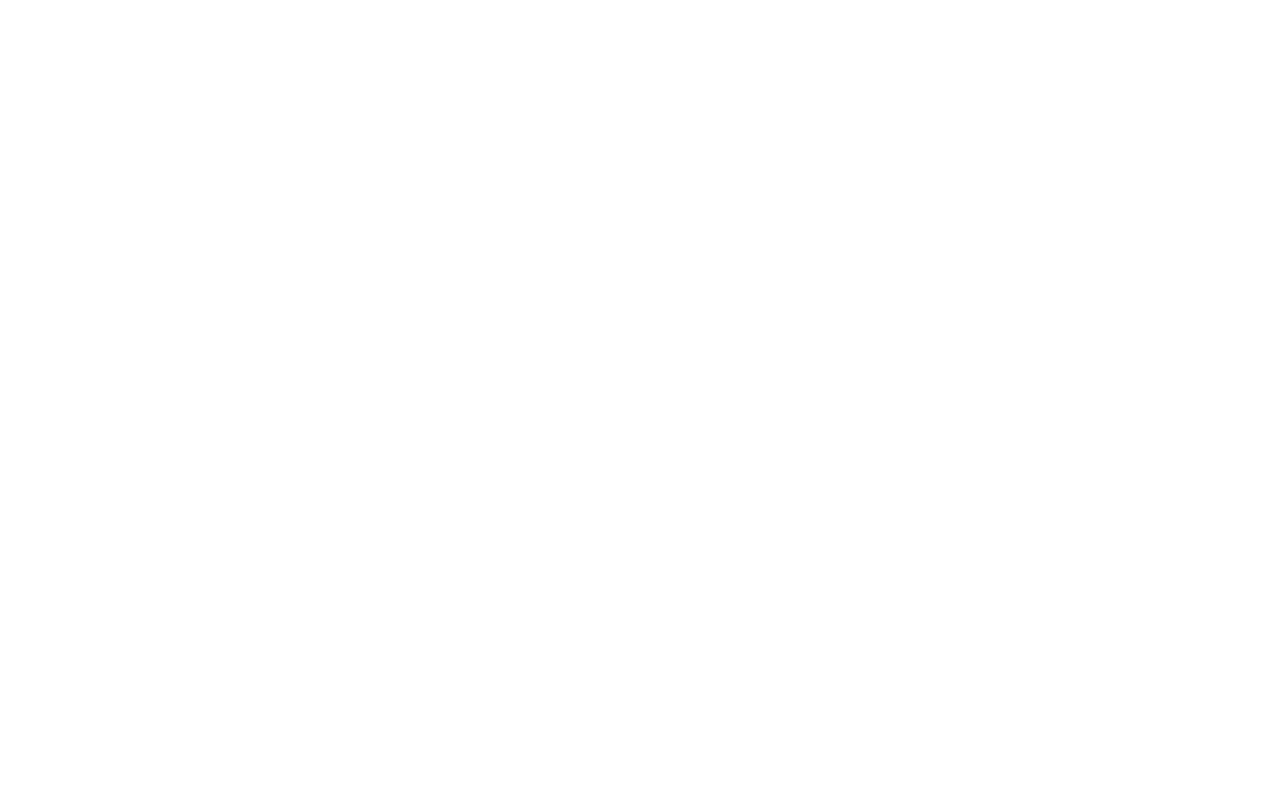
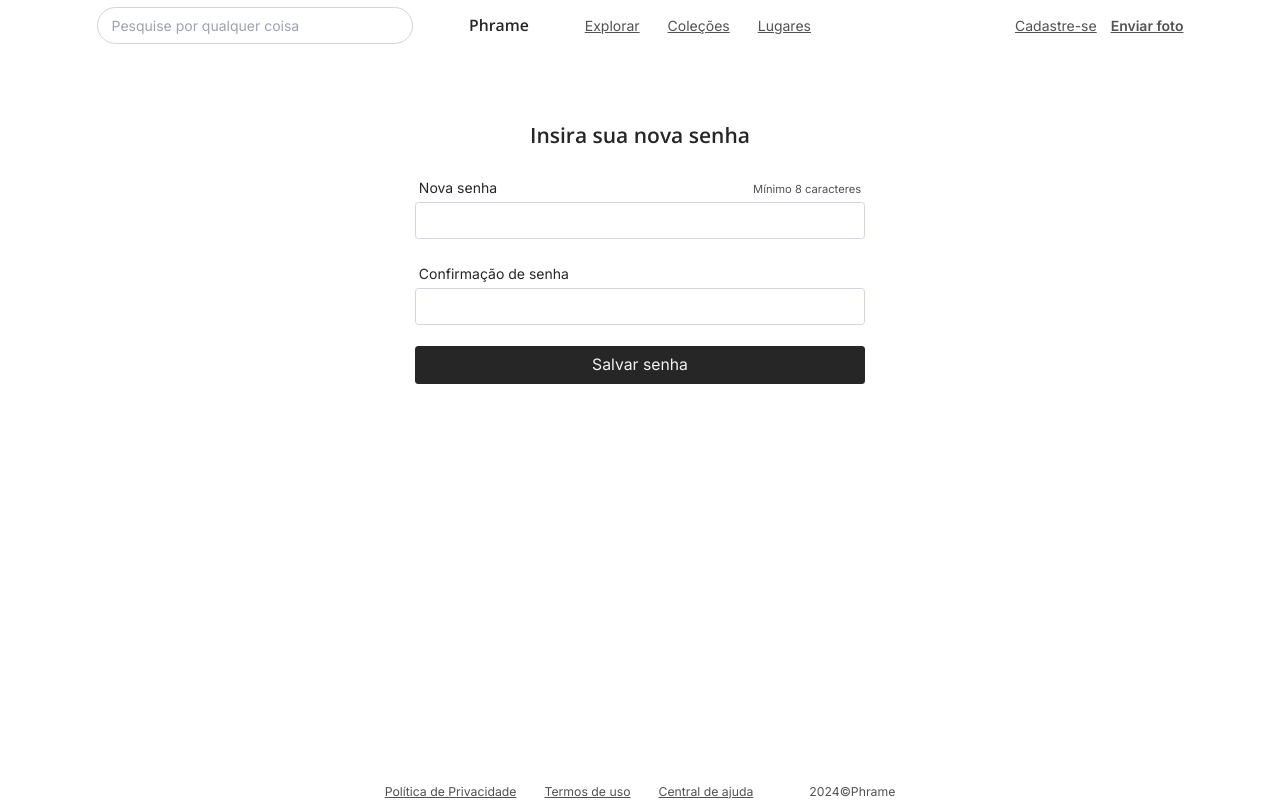
Before and after one commit to Fe-lipe-Alves/phame-frontend, a Vue app: page /password-reset in a window 1280 px wide. Before the commit this address had no page. Built offline with nearby package versions, Linux system fonts and the light colour scheme.

Commit message:
Integrando Reset de Senha com backend

```diff
--- a/src/components/authentication/FormForgotPassword.vue
+++ b/src/components/authentication/FormForgotPassword.vue
@@ -2,25 +2,69 @@
 import TitlePage from '@/components/components/TitlePage.vue'
 import ButtonPrimary from '@/components/components/ButtonPrimary.vue'
 import InputWithLabel from '@/components/components/InputWithLabel.vue'
+import { Form } from '@/support/form/Form'
+import backend from '@/services/backend/backend'
+import router from '@/router'
+import { ref } from 'vue'
+
+const form = new Form({
+  email: ''
+})
+
+const error = ref('')
+const success = ref('')
+
+function submit() {
+  form
+    .onSuccess((response) => {
+      success.value = response.message
+    })
+    .onFail(() => {
+      error.value = 'Ocorreu um erro. Tente novamente.'
+    })
+    .send(backend.forgotPassword)
+}
 </script>
 
 <template>
   <main class="w-full lg:w-5/12 bg-white p-8 lg:p-12 lg:rounded-2xl">
     <div class="my-8 text-center">
       <TitlePage>Esqueceu sua senha?</TitlePage>
+
       <p>
         Enviaremos um e-mail com um link de redefinição de senha. Informe o endereço de e-mail
         associado à sua conta.
       </p>
     </div>
 
-    <form class="flex flex-col gap-6">
-      <InputWithLabel id="email" label="E-mail" type="email" />
+    <form class="flex flex-col gap-6" @submit.prevent="submit">
+      <InputWithLabel
+        v-model="form.fields.email"
+        id="email"
+        label="E-mail"
+        type="email"
+        :error="form.errors.email"
+        required
+      />
 
       <div>
-        <ButtonPrimary>Enviar link</ButtonPrimary>
+        <ButtonPrimary :disabled="form.processing.value">Enviar link</ButtonPrimary>
       </div>
     </form>
+
+    <div
+      v-if="error"
+      class="text-red-700 bg-red-100 border border-red-300 rounded flex items-center justify-center p-1 mt-2"
+    >
+      <small>{{ error }}</small>
+    </div>
+
+    <div
+      v-if="success"
+      class="text-green-700 bg-green-100 border border-green-300 rounded flex items-center justify-center p-1 mt-2"
+    >
+      <small>{{ success }}</small>
+    </div>
   </main>
 </template>
 
--- a/src/components/authentication/FormRedefinePassword.vue
+++ b/src/components/authentication/FormRedefinePassword.vue
@@ -3,6 +3,37 @@ import TitlePage from '@/components/components/TitlePage.vue'
 import ButtonPrimary from '@/components/components/ButtonPrimary.vue'
 import InputBase from '@/components/base/InputBase.vue'
 import LabelBase from '@/components/base/LabelBase.vue'
+import InputWithLabel from '@/components/components/InputWithLabel.vue'
+import { Form } from '@/support/form/Form'
+import InputFeedback from '@/components/components/InputFeedback.vue'
+import { useRoute } from 'vue-router'
+import { onMounted, ref } from 'vue'
+import backend from '@/services/backend/backend'
+import router from '@/router'
+
+const route = useRoute()
+
+const form = new Form({
+  token: route.query?.token,
+  email: route.query?.email,
+  password: '',
+  password_confirmation: ''
+})
+
+const error = ref('')
+
+function submit() {
+  console.log(form)
+
+  form
+    .onSuccess((response) => {
+      router.push({name: 'login'})
+    })
+    .onFail(() => {
+      error.value = 'Ocorreu um erro. Tente novamente.'
+    })
+    .send(backend.resetPassword)
+}
 </script>
 
 <template>
@@ -11,14 +42,29 @@ import LabelBase from '@/components/base/LabelBase.vue'
       <TitlePage>Insira sua nova senha</TitlePage>
     </div>
 
-    <form class="flex flex-col gap-6">
+    <div
+      v-if="error"
+      class="text-red-700 bg-red-100 border border-red-300 rounded flex items-center justify-center p-1 mt-2"
+    >
+      <small>{{ error }}</small>
+    </div>
+
+    <form class="flex flex-col gap-6" @submit.prevent="submit">
       <div class="flex flex-col gap-1">
         <div class="flex justify-between items-baseline">
           <LabelBase for="password">Nova senha</LabelBase>
           <small class="mr-1 text-granite-gray">Mínimo 8 caracteres</small>
         </div>
-        <InputBase id="password" type="password" />
+        <InputBase id="password" type="password" v-model="form.fields.password" />
+        <InputFeedback type="danger" :message="form.errors.password" />
       </div>
+
+      <InputWithLabel
+        v-model="form.fields.password_confirmation"
+        id="password_confirmation"
+        type="password"
+        label="Confirmação de senha"
+      />
 
       <div>
         <ButtonPrimary>Salvar senha</ButtonPrimary>
--- a/src/components/components/ButtonPrimary.vue
+++ b/src/components/components/ButtonPrimary.vue
@@ -3,7 +3,7 @@
 </script>
 
 <template>
-  <button class="w-full bg-raisin-black hover:bg-smoky-black rounded text-anti-flash-white text-lg py-2">
+  <button class="w-full bg-raisin-black hover:bg-smoky-black rounded text-anti-flash-white text-lg py-2 disabled:opacity-50">
     <slot></slot>
   </button>
 </template>
--- a/src/components/components/InputWithLabel.vue
+++ b/src/components/components/InputWithLabel.vue
@@ -11,6 +11,10 @@ interface Props {
   success?: string[]
 }
 
+defineOptions({
+  inheritAttrs: false
+})
+
 withDefaults(defineProps<Props>(), {
   type: 'text',
 })
@@ -21,7 +25,7 @@ const model = defineModel()
 <template>
   <div class="flex flex-col gap-1">
     <LabelBase :for="id">{{ label }}</LabelBase>
-    <InputBase v-model="model" :id="id" :type="type" />
+    <InputBase v-model="model" v-bind="$attrs" :id="id" :type="type" />
     <InputFeedback type="danger" :message="error" v-if="error" />
     <InputFeedback type="success" :message="success" v-if="success" />
   </div>
--- a/src/router/authentication.ts
+++ b/src/router/authentication.ts
@@ -24,5 +24,10 @@ export const authentication: Readonly<RouteRecordRaw[]> = [
     path: '/redefine-password',
     name: 'redefine-password',
     component: RedefinePasswordView
+  },
+  {
+    path: '/password-reset',
+    name: 'password-reset',
+    component: RedefinePasswordView
   }
 ]
--- a/src/services/backend/backend.ts
+++ b/src/services/backend/backend.ts
@@ -2,6 +2,13 @@ import request from '@/services/backend/request'
 import  backend from '@/services/backend/backend'
 
 // const controllers: { [k in keyof backend]: { controller: AbortController; sending: boolean } } = {}
+
+async function forgotPassword(input: any) {
+  await request('/sanctum/csrf-cookie').get()
+
+  const { data } = await request('/forgot-password').post(input)
+  return data
+}
 
 async function login(input: any) {
   const req = { ...input, device_name: 'Navegador' }
@@ -20,13 +27,22 @@ async function register(input: any) {
   return data
 }
 
+async function resetPassword(input: any) {
+  await request('/sanctum/csrf-cookie').get()
+
+  const { data } = await request('/reset-password').post(input)
+  return data
+}
+
 async function test(input: any) {
   const { data } = await request('/api/test').post(input)
   return data
 }
 
 export default {
+  forgotPassword,
   login,
   register,
+  resetPassword,
   test,
 }
--- a/src/support/form/Form.ts
+++ b/src/support/form/Form.ts
@@ -1,4 +1,4 @@
-import type { UnwrapNestedRefs } from 'vue'
+import { type Ref, ref, type UnwrapNestedRefs } from 'vue'
 import { reactive } from 'vue'
 import type { AxiosResponse } from 'axios'
 import { FormEvents } from '@/support/form/FormEvents'
@@ -8,6 +8,7 @@ export class Form<TForm extends object> extends FormEvents {
   // @ts-ignore
   errors: UnwrapNestedRefs<Record<keyof TForm, Array<string>>>
   response: AxiosResponse | undefined
+  processing: Ref<boolean> = ref(false)
 
   constructor(fields: TForm) {
     super()
@@ -23,6 +24,8 @@ export class Form<TForm extends object> extends FormEvents {
   }
 
   async send(request: (input: any) => Promise<any>) {
+    this.processing.value = true
+
     this.clearErrors()
 
     return request(this.fields)
@@ -44,6 +47,7 @@ export class Form<TForm extends object> extends FormEvents {
         return error
       })
       .finally(() => {
+        this.processing.value = false
         this.events.onFinally()
       })
   }
```
